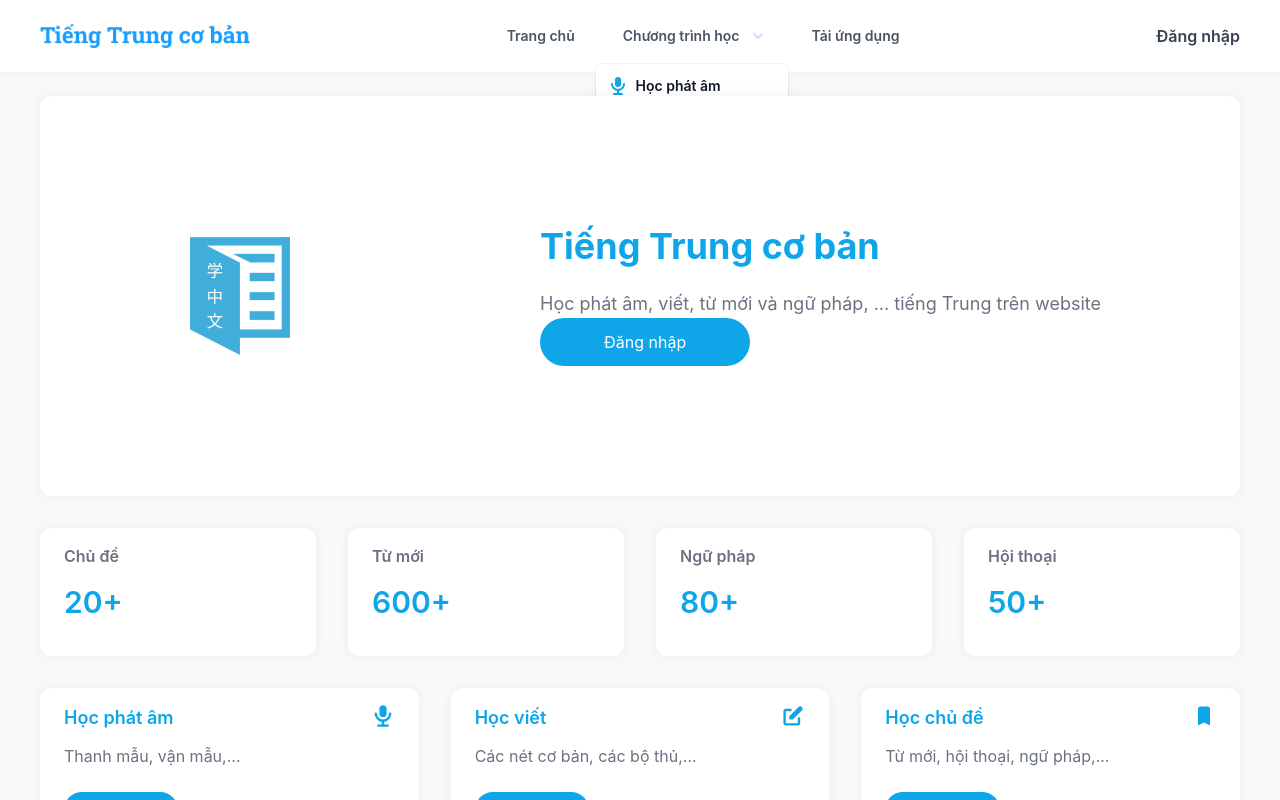
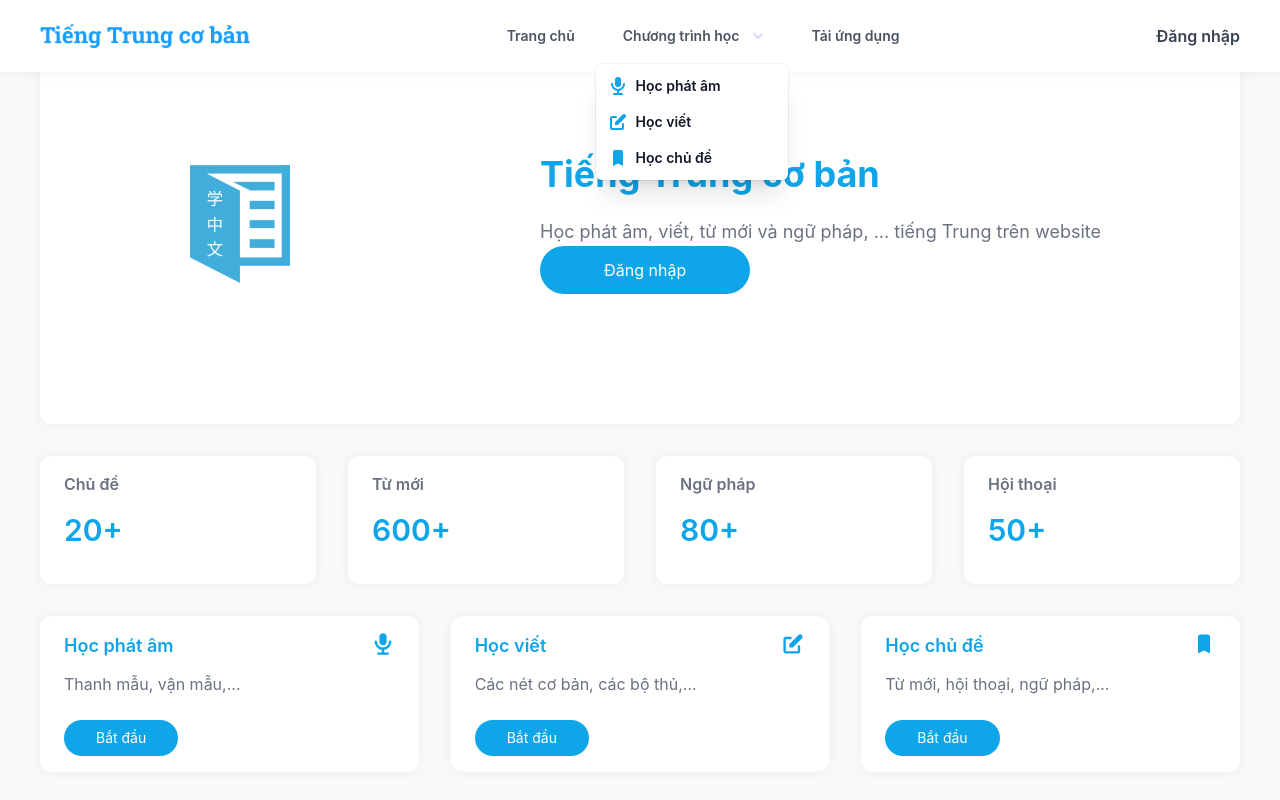
Before and after one commit to manhongdao/tiengtrungcoban, a Next.js app: page / in a window 1280 px wide. Both pictures are taken after a click on the button "Chương trình học". Shown: the top 800 px of the page. Built offline with nearby package versions, Linux system fonts and the light colour scheme.

Commit message:
update header

```diff
--- a/layout/header.tsx
+++ b/layout/header.tsx
@@ -39,7 +39,7 @@ export default function Header() {
           leaveFrom="transform opacity-100 scale-100"
           leaveTo="transform opacity-0 scale-95"
         >
-          <Menu.Items className="z-10 absolute right-0 w-48 mt-2 origin-top-right bg-white divide-y divide-gray-100 rounded-md shadow-xl ring-1 ring-black ring-opacity-5 focus:outline-none">
+          <Menu.Items className="absolute right-0 w-48 mt-2 origin-top-right bg-white divide-y divide-gray-100 rounded-md shadow-xl ring-1 ring-black ring-opacity-5 focus:outline-none">
             <div className="px-1 py-1 ">
               <Menu.Item>
                 {({ active }) => (
@@ -110,7 +110,7 @@ export default function Header() {
   );
   return (
     <>
-      <nav className="sticky top-0 w-full backdrop-blur flex-none transition-colors duration-500 bg-white supports-backdrop-blur:bg-white/60 box-shadow_primary py-4">
+      <nav className="fixed z-10 top-0 w-full backdrop-blur flex-none transition-colors duration-500 bg-white supports-backdrop-blur:bg-white/60 box-shadow_primary py-4">
         <div className="flex justify-between max-w-8xl mx-auto">
           <div className="flex items-center">
             <img
```
